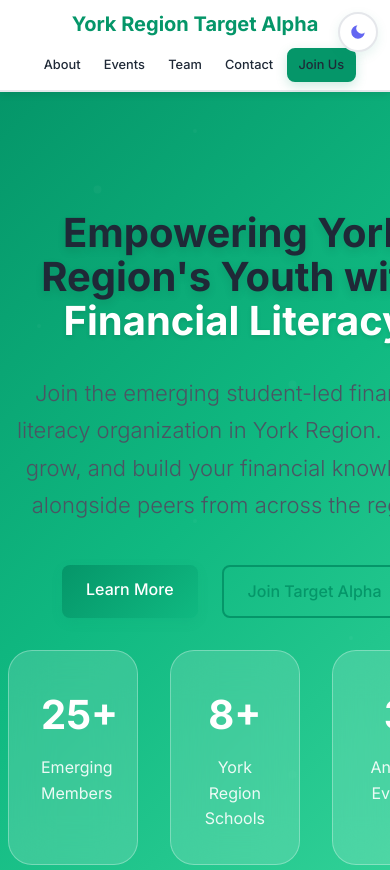
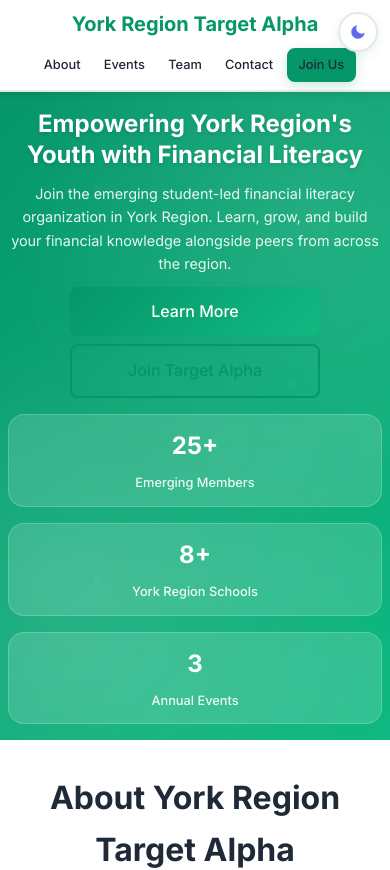
Before and after one commit to xingexu/York-Region-Target-Alpha, a React (Create React App) app: page / in a window 390 px wide. Shown: the top 870 px of the page. Built offline with nearby package versions, Linux system fonts and the light colour scheme; the HTML template or start-up script is replaced by a standard one.

Commit message:
Fix Hero component mobile layout for iPhone - improve responsive design and fix CSS class matching

```diff
--- a/src/components/Hero.css
+++ b/src/components/Hero.css
@@ -1,39 +1,53 @@
 .hero {
-  background: linear-gradient(135deg, var(--primary-color) 0%, var(--secondary-color) 50%, var(--accent-color) 100%);
-  color: white;
-  padding: 10rem 0 6rem 0;
+  background: linear-gradient(135deg, var(--primary-color) 0%, var(--secondary-color) 100%);
+  padding: 6rem 0;
+  min-height: 80vh;
+  display: flex;
+  align-items: center;
   position: relative;
   overflow: hidden;
-  min-height: 100vh;
-  display: flex;
-  align-items: center;
+}
+
+.hero::before {
+  content: '';
+  position: absolute;
+  top: 0;
+  left: 0;
+  right: 0;
+  bottom: 0;
+  background:
+    radial-gradient(circle at 20% 80%, rgba(255, 255, 255, 0.1) 0%, transparent 50%),
+    radial-gradient(circle at 80% 20%, rgba(255, 255, 255, 0.1) 0%, transparent 50%);
+  pointer-events: none;
+}
+
+.container {
+  width: 100%;
+  max-width: 1200px;
+  margin: 0 auto;
+  padding: 0 2rem;
 }
 
 .hero-content {
   display: grid;
-  grid-template-columns: 2fr 1fr;
+  grid-template-columns: 1fr 1fr;
   gap: 4rem;
   align-items: center;
+  position: relative;
+  z-index: 1;
+}
+
+.hero-text {
+  color: white;
 }
 
 .hero-title {
-  font-size: 4rem;
+  font-size: 3.5rem;
   font-weight: 800;
   line-height: 1.1;
-  margin-bottom: 2rem;
-  text-shadow: 0 4px 8px rgba(0, 0, 0, 0.1);
-  animation: fadeInUp 1s ease-out;
-}
-
-@keyframes fadeInUp {
-  from {
-    opacity: 0;
-    transform: translateY(30px);
-  }
-  to {
-    opacity: 1;
-    transform: translateY(0);
-  }
+  margin-bottom: 1.5rem;
+  color: white;
+  text-shadow: 0 2px 4px rgba(0, 0, 0, 0.1);
 }
 
 .highlight {
@@ -42,54 +56,52 @@
 }
 
 .hero-subtitle {
-  font-size: 1.375rem;
-  margin-bottom: 2.5rem;
-  opacity: 0.95;
-  line-height: 1.7;
-  animation: fadeInUp 1s ease-out 0.2s both;
-  font-weight: 300;
+  font-size: 1.25rem;
+  margin-bottom: 2rem;
+  color: rgba(255, 255, 255, 0.9);
+  line-height: 1.6;
 }
 
 .hero-buttons {
   display: flex;
-  gap: 1.5rem;
+  gap: 1rem;
   flex-wrap: wrap;
-  animation: fadeInUp 1s ease-out 0.4s both;
 }
 
 .hero-stats {
   display: flex;
   flex-direction: column;
-  gap: 2rem;
+  gap: 1.5rem;
 }
 
 .stat-item {
+  background: rgba(255, 255, 255, 0.15);
+  backdrop-filter: blur(10px);
+  padding: 2rem;
+  border-radius: 1rem;
   text-align: center;
-  padding: 2rem;
-  background: rgba(255, 255, 255, 0.15);
-  border-radius: 1.5rem;
-  backdrop-filter: blur(20px);
-  border: 1px solid rgba(255, 255, 255, 0.3);
+  border: 1px solid rgba(255, 255, 255, 0.2);
   transition: all 0.3s ease;
-  animation: fadeInUp 1s ease-out 0.6s both;
 }
 
 .stat-item:hover {
-  transform: translateY(-5px);
+  transform: translateY(-4px);
   background: rgba(255, 255, 255, 0.2);
-  border-color: rgba(255, 255, 255, 0.4);
+  box-shadow: 0 8px 25px rgba(0, 0, 0, 0.1);
 }
 
 .stat-item h3 {
-  font-size: 2.5rem;
-  font-weight: 700;
-  color: #ffffff;
+  font-size: 3rem;
+  font-weight: 800;
+  color: white;
   margin-bottom: 0.5rem;
+  display: block;
 }
 
 .stat-item p {
-  font-size: 1rem;
-  opacity: 0.9;
+  font-size: 1.1rem;
+  color: rgba(255, 255, 255, 0.9);
+  font-weight: 500;
 }
 
 .hero-background {
@@ -103,37 +115,166 @@
   z-index: 1;
 }
 
-.hero-content {
-  position: relative;
-  z-index: 2;
-}
-
+/* Mobile responsiveness - iPhone 13 and similar */
 @media (max-width: 768px) {
   .hero {
-    padding: 6rem 0 3rem 0;
+    padding: 2rem 0;
+    min-height: auto;
+  }
+
+  .container {
+    padding: 0 1rem;
   }
 
   .hero-content {
     grid-template-columns: 1fr;
-    gap: 2rem;
+    gap: 1.5rem;
     text-align: center;
   }
 
   .hero-title {
-    font-size: 2.5rem;
+    font-size: 2rem;
+    margin-bottom: 1rem;
+    line-height: 1.2;
+  }
+
+  .hero-subtitle {
+    font-size: 1rem;
+    margin-bottom: 1.25rem;
   }
 
   .hero-buttons {
     justify-content: center;
+    gap: 0.75rem;
   }
 
   .hero-stats {
-    flex-direction: row;
-    justify-content: center;
+    gap: 1rem;
   }
 
   .stat-item {
-    flex: 1;
-    min-width: 120px;
+    padding: 1.25rem;
+  }
+
+  .stat-item h3 {
+    font-size: 2rem;
+  }
+
+  .stat-item p {
+    font-size: 0.9rem;
   }
 }
+
+/* Extra small screens - iPhone SE and similar */
+@media (max-width: 480px) {
+  .hero {
+    padding: 1.5rem 0;
+  }
+
+  .container {
+    padding: 0 0.75rem;
+  }
+
+  .hero-content {
+    gap: 1.25rem;
+  }
+
+  .hero-title {
+    font-size: 1.75rem;
+    line-height: 1.3;
+  }
+
+  .hero-subtitle {
+    font-size: 0.95rem;
+    margin-bottom: 1rem;
+  }
+
+  .hero-buttons {
+    flex-direction: column;
+    align-items: center;
+    gap: 0.5rem;
+  }
+
+  .hero-buttons .btn {
+    width: 100%;
+    max-width: 250px;
+  }
+
+  .stat-item {
+    padding: 1rem;
+  }
+
+  .stat-item h3 {
+    font-size: 1.75rem;
+  }
+
+  .stat-item p {
+    font-size: 0.85rem;
+  }
+}
+
+/* iPhone 13 specific adjustments */
+@media (max-width: 390px) {
+  .hero {
+    padding: 1rem 0;
+  }
+
+  .container {
+    padding: 0 0.5rem;
+  }
+
+  .hero-content {
+    gap: 1rem;
+  }
+
+  .hero-title {
+    font-size: 1.5rem;
+    margin-bottom: 0.75rem;
+  }
+
+  .hero-subtitle {
+    font-size: 0.9rem;
+    margin-bottom: 0.75rem;
+  }
+
+  .stat-item {
+    padding: 0.75rem;
+  }
+
+  .stat-item h3 {
+    font-size: 1.5rem;
+  }
+
+  .stat-item p {
+    font-size: 0.8rem;
+  }
+}
+
+/* Landscape orientation on mobile */
+@media (max-width: 768px) and (orientation: landscape) {
+  .hero {
+    padding: 1.5rem 0;
+    min-height: 50vh;
+  }
+
+  .hero-content {
+    grid-template-columns: 1fr 1fr;
+    gap: 1.5rem;
+  }
+
+  .hero-title {
+    font-size: 1.75rem;
+  }
+
+  .hero-subtitle {
+    font-size: 0.95rem;
+  }
+
+  .stat-item {
+    padding: 1rem;
+  }
+
+  .stat-item h3 {
+    font-size: 1.75rem;
+  }
+}
```
